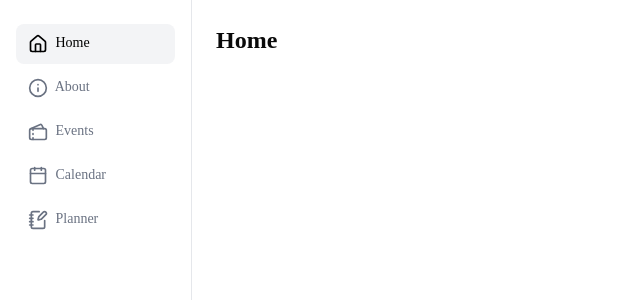
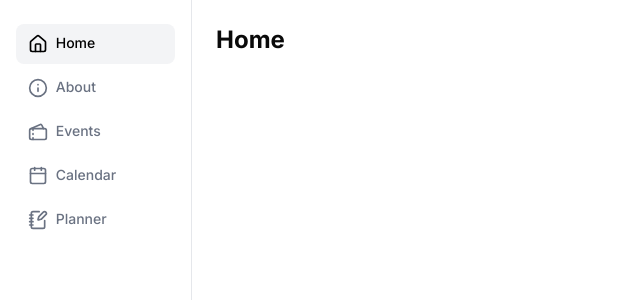
Before and after one commit to stevethewright/church-comms, a Next.js app: page / in a window 1280 px wide. Shown: the top 300 px of the page, without its empty margins (0-640 px from the left). Built offline with nearby package versions, Linux system fonts and the light colour scheme.

Commit message:
fix: Font and move navbar component

```diff
--- a/src/app/globals.css
+++ b/src/app/globals.css
@@ -1,12 +1,12 @@
 @import 'tailwindcss';
-@import "tw-animate-css";
-@import "shadcn/tailwind.css";
+@import 'tw-animate-css';
+@import 'shadcn/tailwind.css';
 
 @custom-variant dark (&:is(.dark *));
 
 @theme inline {
   --font-heading: var(--font-sans);
-    --font-sans: var(--font-sans);
+  --font-sans: var(--font-inter), ui-sans-serif, system-ui, sans-serif;
   --color-sidebar-ring: var(--sidebar-ring);
   --color-sidebar-border: var(--sidebar-border);
   --color-sidebar-accent-foreground: var(--sidebar-accent-foreground);
--- a/src/app/layout.tsx
+++ b/src/app/layout.tsx
@@ -1,7 +1,7 @@
 import type { Metadata } from 'next';
 import { Inter } from 'next/font/google';
 import './globals.css';
-import Navbar from './components/Navbar';
+import Navbar from '@/components/navbar';
 
 const inter = Inter({
   variable: '--font-inter',
@@ -19,7 +19,7 @@
   children: React.ReactNode;
 }>) {
   return (
-    <html lang="en" className={`${inter.variable} h-full antialiased`}>
+    <html lang="en" className={inter.variable}>
       <body className="flex">
         <Navbar />
         <main className="flex-1 p-6">{children}</main>
```
Also changed, not shown: src/components/navbar.tsx (renamed from src/app/components/Navbar.tsx). Lines whose indentation alone changed are shown as unchanged.
